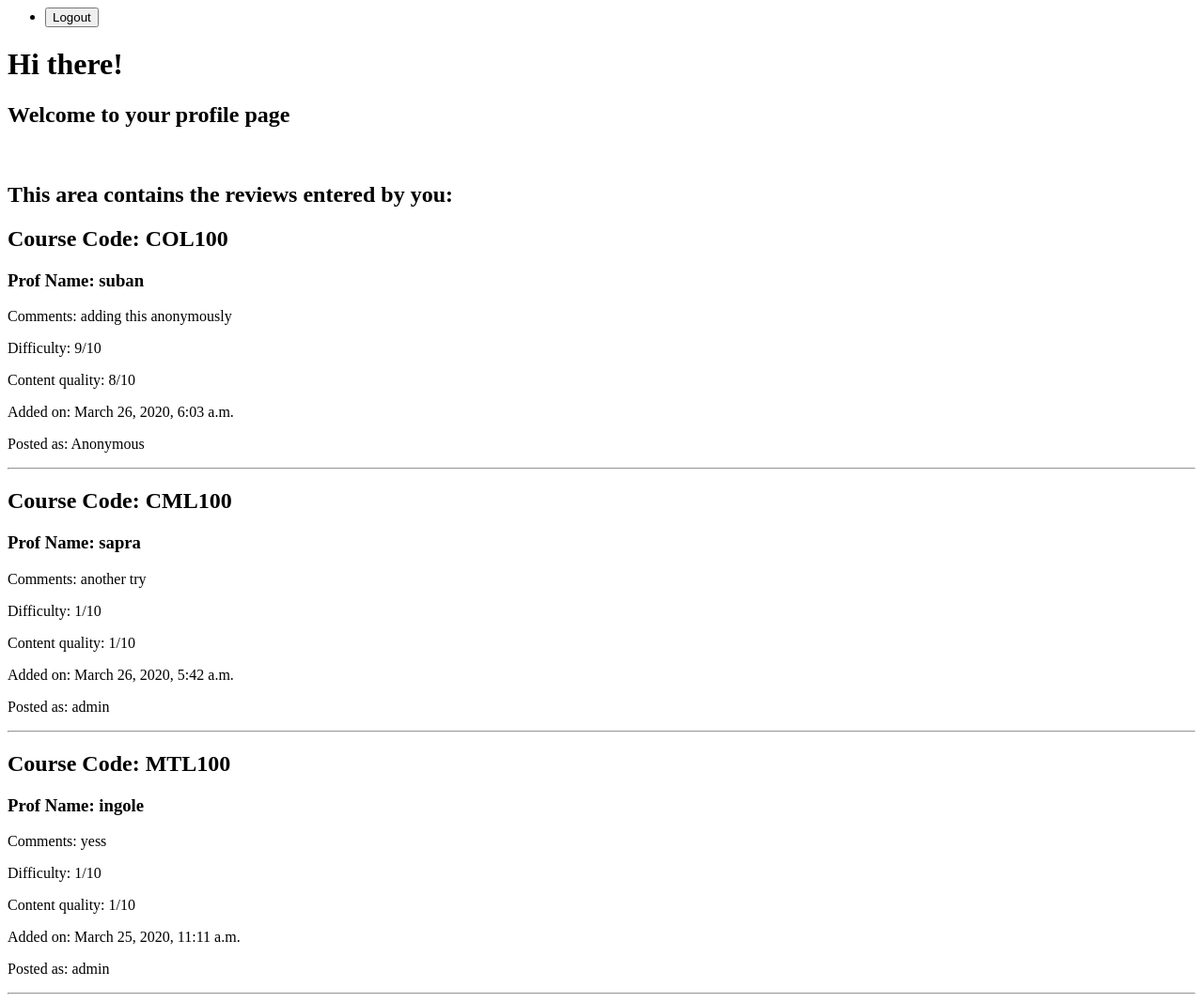
After one commit to kshitijalwadhi/ProfReviewPortal, a Django app: page /accounts/profile in a window 1280 px wide. The commit adds this page. Shown: the whole page at 94% size. Run offline with Django 3.2, Linux system fonts and the light colour scheme; a user stored in the database is signed in; data comes from the database, SQL or seed files in the repository; both versions use the stored data as it was after the commit; some libraries are stand-ins or nearby versions.

Commit message:
added profile page

```diff
--- /dev/null
+++ b/profreviewportal/accounts/templates/accounts/profile.html
@@ -0,0 +1,33 @@
+{% extends 'base_layout.html' %}
+
+{% block content %}
+
+<h1>Hi there!</h1>
+<h2>Welcome to your profile page</h2>
+<br>
+<h2>This area contains the reviews entered by you: </h2>
+
+<div class="reviews">
+    {% for review in reviews  %}
+    {% if review.author == request.user %}
+    <div class="review">
+        <h2>Course Code: {{review.code}} </h2>
+        <h3>Prof Name: {{review.prof}}</h3>
+        <p>Comments: {{review.comment}} </p>
+        <p>Difficulty: {{review.difficulty}}/10</p>
+        <p>Content quality: {{review.contentquality}}/10</p>
+        <p>Added on: {{review.date}} </p>
+        <p>Posted as:
+            {% if review.anonymous %}
+            Anonymous
+            {% else %}
+            {{review.author.username}}
+            {% endif %}
+        </p>
+        <hr>
+    </div>
+    {% endif %}
+    {% endfor  %}
+</div>
+
+{% endblock %}
--- a/profreviewportal/accounts/urls.py
+++ b/profreviewportal/accounts/urls.py
@@ -2,6 +2,8 @@ from django.contrib import admin
 from django.conf.urls import url
 from django.urls import path
 from . import views
+from review.models import Course, Review, Prof
+
 
 app_name = 'accounts'
 
@@ -9,4 +11,5 @@ urlpatterns = [
     url(r'^signup/$', views.signup_view, name="signup"),
     url(r'^login/$', views.login_view, name="login"),
     url(r'^logout/$', views.logout_view, name="logout"),
+    url(r'^profile', views.profile_view, name="profile")
 ]
--- a/profreviewportal/accounts/views.py
+++ b/profreviewportal/accounts/views.py
@@ -2,7 +2,8 @@ from django.shortcuts import render, redirect
 from django.contrib.auth.forms import UserCreationForm, AuthenticationForm
 from django.contrib.auth import login, logout
 from django.http import HttpResponse
-
+from review.models import Course, Review, Prof
+from django.contrib.auth.decorators import login_required
 # Create your views here.
 
 
@@ -42,3 +43,9 @@ def logout_view(request):
         logout(request)
         return HttpResponse('Logged out')
         # return redirect('homepage.html')
+
+
+@login_required(login_url="/accounts/login")
+def profile_view(request):
+    reviews = Review.objects.all().order_by('-date')
+    return render(request, 'accounts/profile.html', {'reviews': reviews})
--- a/profreviewportal/templates/base_layout.html
+++ b/profreviewportal/templates/base_layout.html
@@ -6,6 +6,7 @@
     <meta charset="UTF-8">
     <meta name="viewport" content="width=device-width, initial-scale=1.0">
     <link rel="stylesheet" href="{% static 'styles.css' %}">
+    {{ filters.form.media }}
     <script type="text/javascript" src="https://ajax.googleapis.com/ajax/libs/jquery/1.11.1/jquery.min.js"></script>
     <title>Courses</title>
 </head>
```
Also changed, not shown: profreviewportal/review/filters.py (+15 -9 lines), profreviewportal/db.sqlite3.
